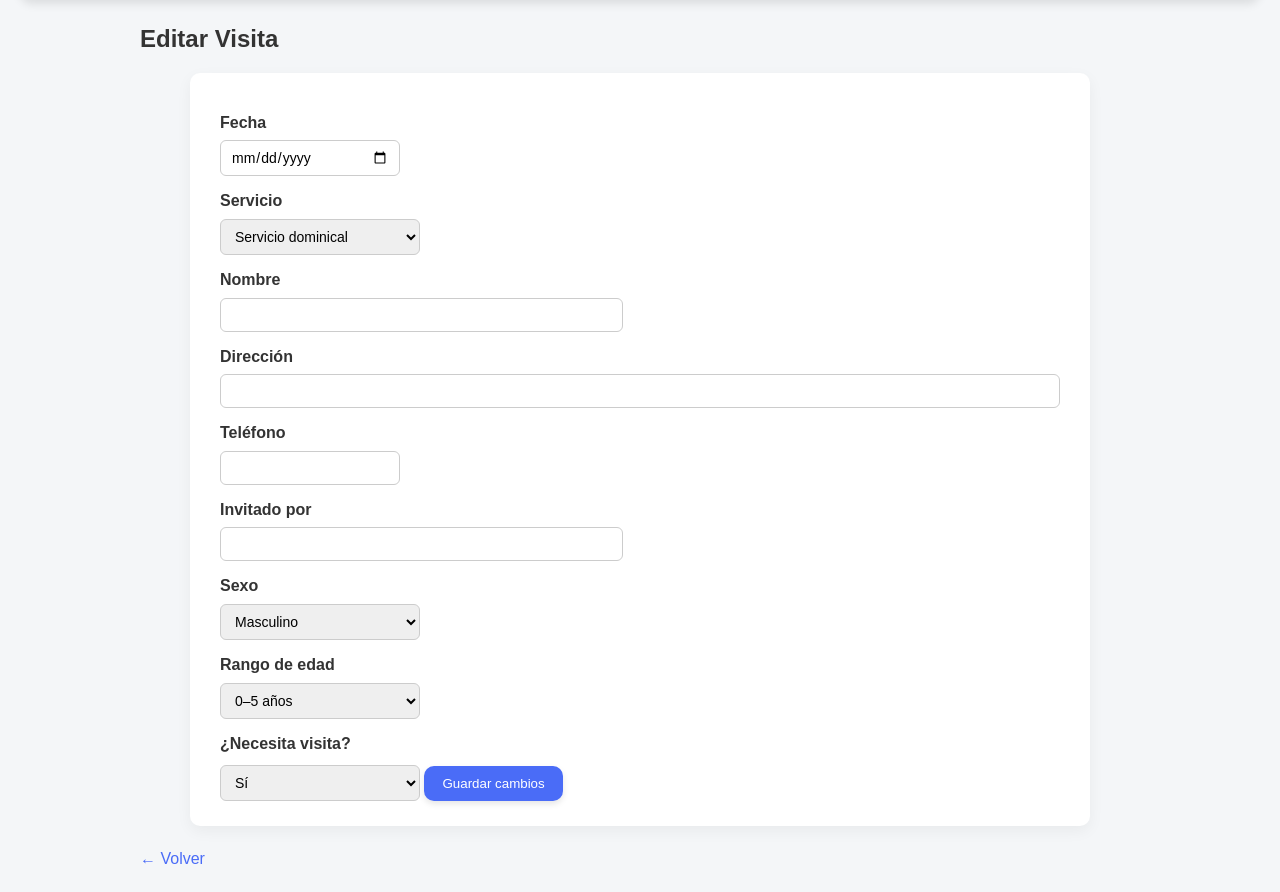
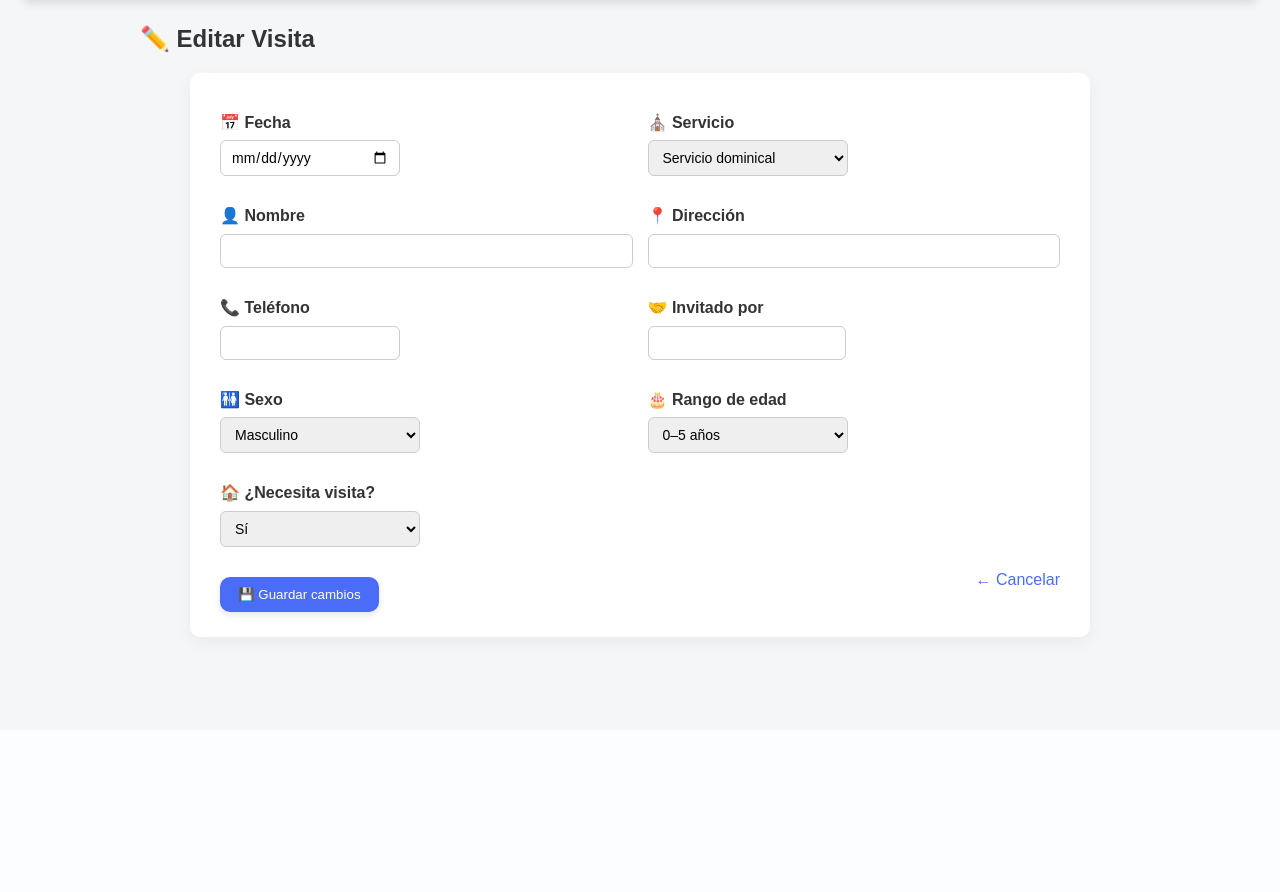
Before and after one commit to francis7077/visitas-iglesia, a Flask app: page /editar/1 in a window 1280 px wide. Shown: the part 70-962 px from the top of the page. After the commit the page ends 714 px from the top, so only its background shows below. Run offline with Flask 3, Linux system fonts and the light colour scheme; the visitor is signed in with stand-in values (Sample User, id 1); data that the repository does not hold is empty; some libraries are stand-ins or nearby versions.

Commit message:
UI profesional para editar visita

```diff
--- a/templates/editar.html
+++ b/templates/editar.html
@@ -1,14 +1,19 @@
 {% extends "base.html" %}
 {% block contenido %}
 
-<h2>Editar Visita</h2>
+<h2 class="titulo-visitas">✏️ Editar Visita</h2>
 
-<form method="post">
+<form method="post" class="form-editar">
 
-    <label>Fecha</label>
-    <input type="date" name="fecha" value="{{ r.fecha }}" class="input-fecha">
+    <div class="grid-form">
 
-    <label>Servicio</label>
+        <div>
+            <label>📅 Fecha</label>
+            <input type="date" name="fecha" value="{{ r.fecha }}" class="input-fecha" required>
+        </div>
+
+        <div>
+            <label>⛪ Servicio</label>
             <select name="servicio" class="input-select-corto">
                 <option {{ 'selected' if r.servicio=='Servicio dominical' }}>Servicio dominical</option>
                 <option {{ 'selected' if r.servicio=='Servicio de jóvenes' }}>Servicio de jóvenes</option>
@@ -17,26 +22,38 @@
                 <option {{ 'selected' if r.servicio=='Retiro' }}>Retiro</option>
                 <option {{ 'selected' if r.servicio=='Otro' }}>Otro</option>
             </select>
+        </div>
 
-    <label>Nombre</label>
-    <input name="nombre" value="{{ r.nombre }}" class="input-medio">
+        <div>
+            <label>👤 Nombre</label>
+            <input name="nombre" value="{{ r.nombre }}" class="input-largo" required>
+        </div>
 
-    <label>Dirección</label>
+        <div>
+            <label>📍 Dirección</label>
             <input name="direccion" value="{{ r.direccion }}" class="input-largo">
+        </div>
 
-    <label>Teléfono</label>
+        <div>
+            <label>📞 Teléfono</label>
             <input name="telefono" value="{{ r.telefono }}" class="input-telefono">
+        </div>
 
-    <label>Invitado por</label>
+        <div>
+            <label>🤝 Invitado por</label>
             <input name="invitado_por" value="{{ r.invitado_por }}" class="input-medio">
+        </div>
 
-    <label>Sexo</label>
+        <div>
+            <label>🚻 Sexo</label>
             <select name="sexo" class="input-select-corto">
                 <option {{ 'selected' if r.sexo=='Masculino' }}>Masculino</option>
                 <option {{ 'selected' if r.sexo=='Femenino' }}>Femenino</option>
             </select>
+        </div>
 
-    <label>Rango de edad</label>
+        <div>
+            <label>🎂 Rango de edad</label>
             <select name="rango_edad" class="input-select-corto">
                 <option {{ 'selected' if r.rango_edad=='0–5 años' }}>0–5 años</option>
                 <option {{ 'selected' if r.rango_edad=='6–10 años' }}>6–10 años</option>
@@ -47,16 +64,43 @@
                 <option {{ 'selected' if r.rango_edad=='45–59 años' }}>45–59 años</option>
                 <option {{ 'selected' if r.rango_edad=='60 años o más' }}>60 años o más</option>
             </select>
+        </div>
 
-    <label>¿Necesita visita?</label>
+        <div>
+            <label>🏠 ¿Necesita visita?</label>
             <select name="visita_casa" class="input-select-corto">
                 <option {{ 'selected' if r.visita_casa=='Sí' }}>Sí</option>
                 <option {{ 'selected' if r.visita_casa=='No' }}>No</option>
             </select>
+        </div>
 
-    <button>Guardar cambios</button>
+    </div>
+
+    <div class="barra-botones">
+        <button type="submit">💾 Guardar cambios</button>
+        <a href="/visitas" class="btn-secundario">← Cancelar</a>
+    </div>
+
 </form>
 
-<a href="/visitas">← Volver</a>
+<style>
+.grid-form {
+    display: grid;
+    grid-template-columns: 1fr 1fr;
+    gap: 15px;
+}
+
+@media (max-width: 768px) {
+    .grid-form {
+        grid-template-columns: 1fr;
+    }
+}
+
+.barra-botones {
+    display: flex;
+    justify-content: space-between;
+    margin-top: 20px;
+}
+</style>
 
 {% endblock %}
```
Lines whose indentation alone changed are shown as unchanged.
